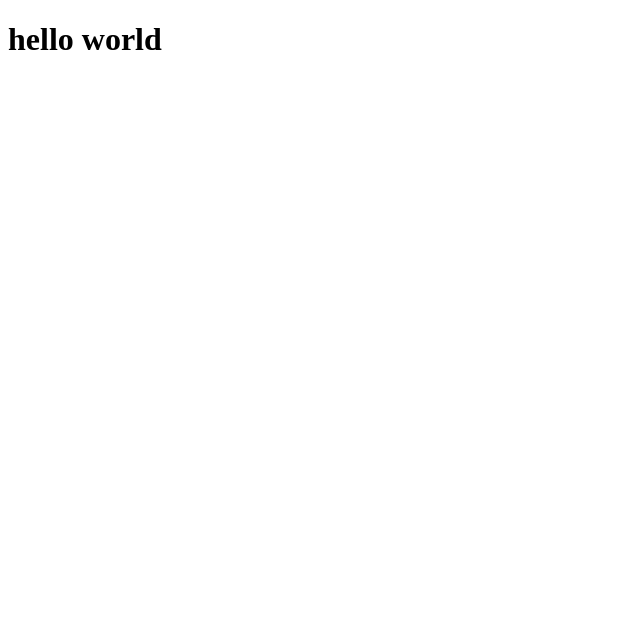
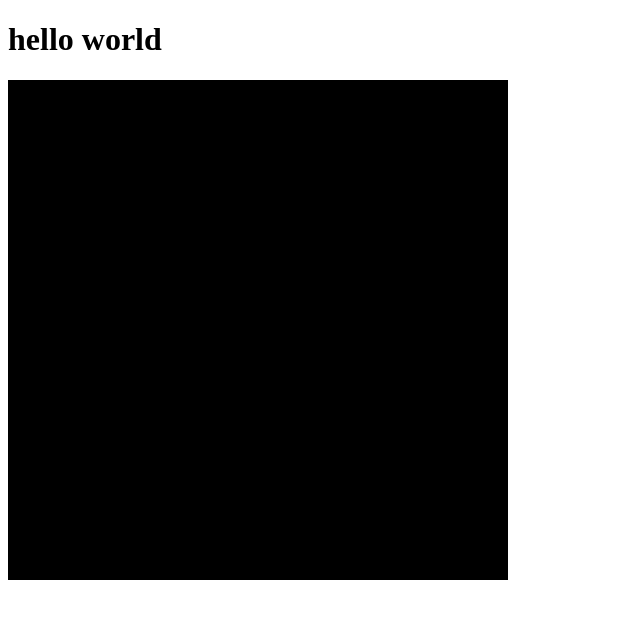
Before and after one commit to Ayishamarva7998/Space_management, a React (Vite) app: page / in a window 1280 px wide. Shown: the top 618 px of the page, without its empty margins (0-640 px from the left). Built offline with nearby package versions, Linux system fonts and the light colour scheme.

Commit message:
div aded

```diff
--- a/src/App.jsx
+++ b/src/App.jsx
@@ -7,6 +7,7 @@ function App() {
   return (
     <>
     <h1>hello world</h1>
+    <div style={{backgroundColor:"black",height:"500px",width:"500px"}}></div>
     </>
   )
 }
```
